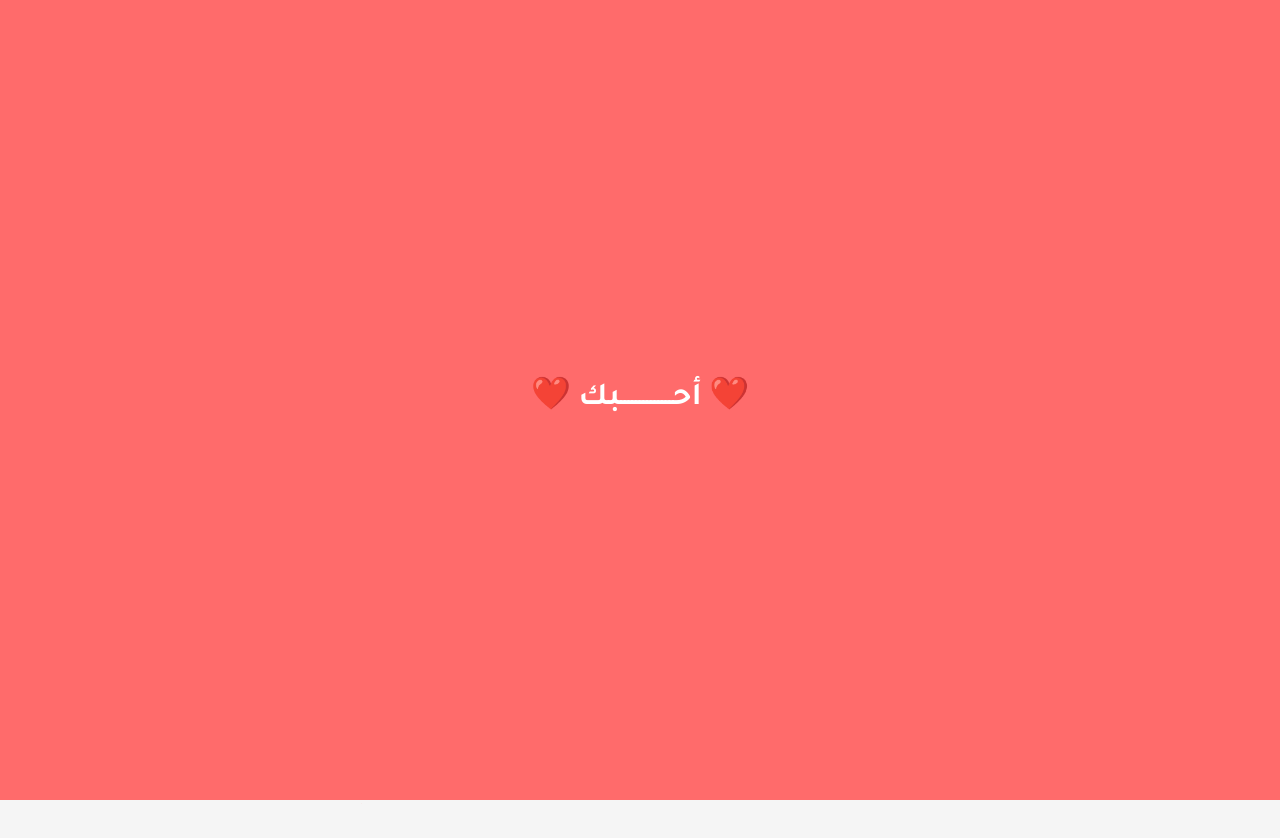
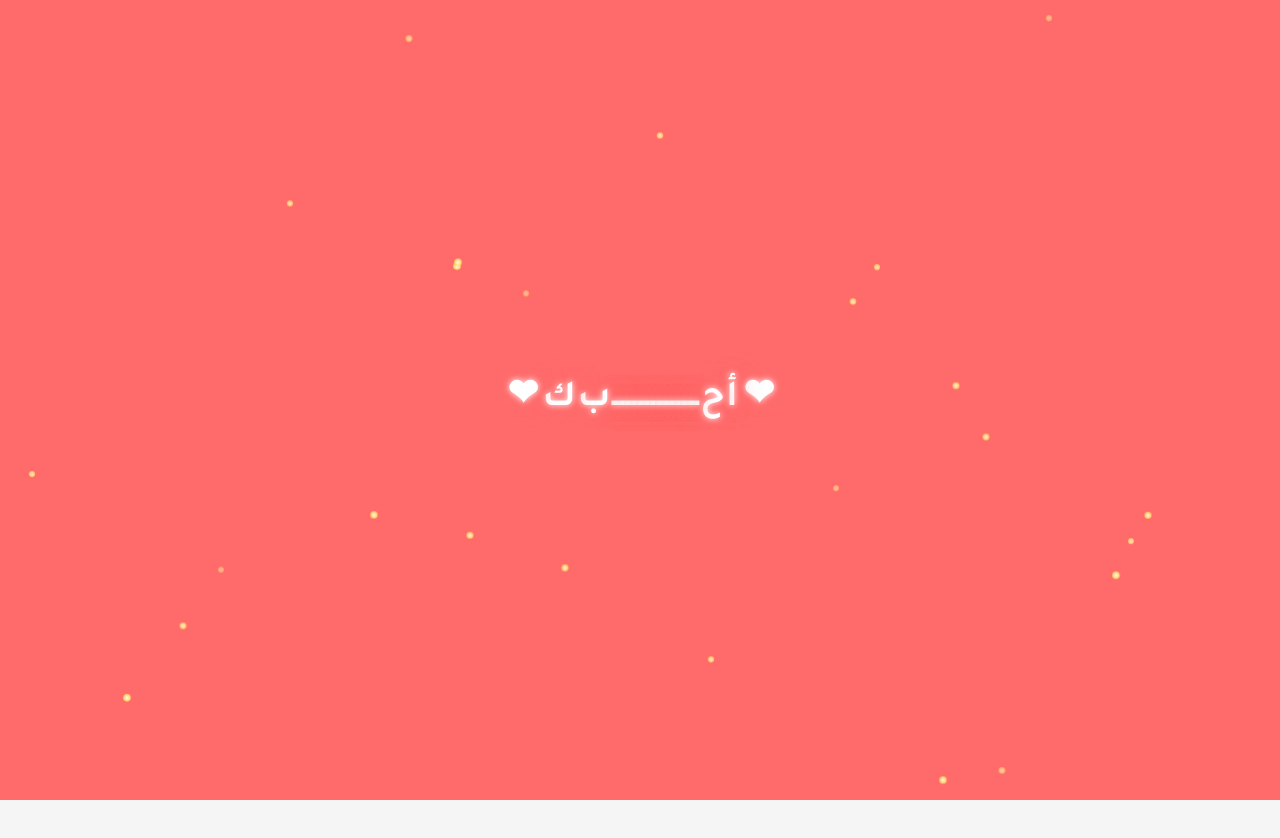
Before and after one commit to Alosli/Our-story, a plain HTML site: page index.html in a window 1280 px wide. Shown: the top 838 px of the page. Drawn offline with Linux system fonts and the light colour scheme.

Commit message:
Update style.css

```diff
--- a/css/style.css
+++ b/css/style.css
@@ -770,6 +770,7 @@ header {
     opacity: 0;
   }
 }
+/*
 .transition-message {
   color: white;
   font-size: 2rem;
@@ -793,3 +794,59 @@ header {
     transform: translate(-50%, -50%);
   }
 }
+*/
+.transition-message.magic {
+  font-size: 2.3rem;
+  text-align: center;
+  color: white;
+  font-weight: 700;
+  position: absolute;
+  top: 50%;
+  left: 50%;
+  transform: translate(-50%, -50%);
+  white-space: pre-line;
+  display: flex;
+  gap: 2px;
+  animation: pulse-glow 2s ease-in-out infinite;
+}
+
+.transition-message.magic span {
+  opacity: 0;
+  display: inline-block;
+  animation: typeIn 0.6s forwards;
+}
+
+@keyframes typeIn {
+  0% { opacity: 0; transform: translateY(10px); }
+  100% { opacity: 1; transform: translateY(0); }
+}
+
+@keyframes pulse-glow {
+  0% { text-shadow: 0 0 5px #fff, 0 0 15px #ff6b6b, 0 0 25px #ff6b6b; }
+  50% { text-shadow: 0 0 10px #fff, 0 0 20px #ff8c8c, 0 0 30px #ff8c8c; }
+  100% { text-shadow: 0 0 5px #fff, 0 0 15px #ff6b6b, 0 0 25px #ff6b6b; }
+}
+.sparkle-container {
+  position: absolute;
+  width: 100%;
+  height: 100%;
+  top: 0; left: 0;
+  overflow: hidden;
+  z-index: 0;
+}
+
+.sparkle {
+  position: absolute;
+  width: 6px;
+  height: 6px;
+  background: radial-gradient(circle, #fff, #ffbe0b);
+  border-radius: 50%;
+  opacity: 0.8;
+  animation: sparkle-float 3s infinite ease-in-out;
+}
+
+@keyframes sparkle-float {
+  0% { transform: translateY(0) scale(1); opacity: 0.8; }
+  50% { transform: translateY(-20px) scale(1.3); opacity: 1; }
+  100% { transform: translateY(0) scale(1); opacity: 0.5; }
+}
```
